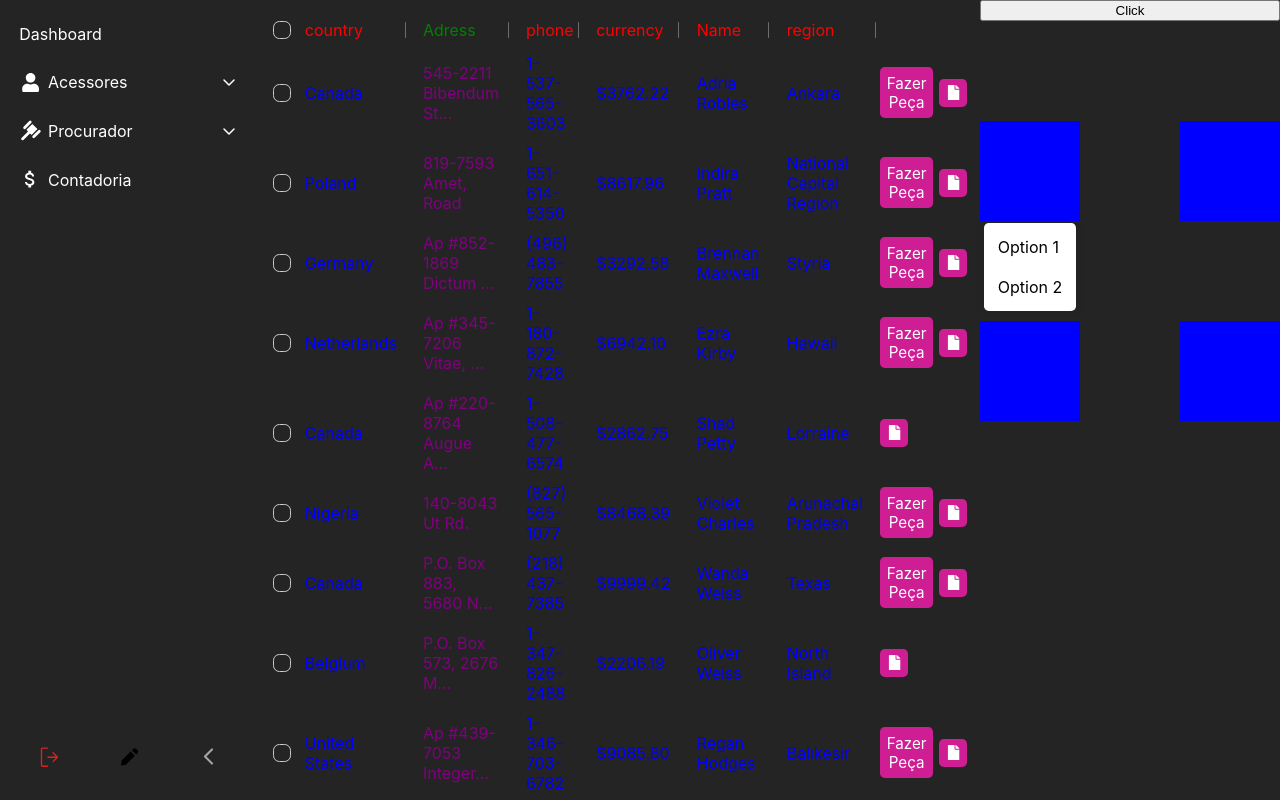
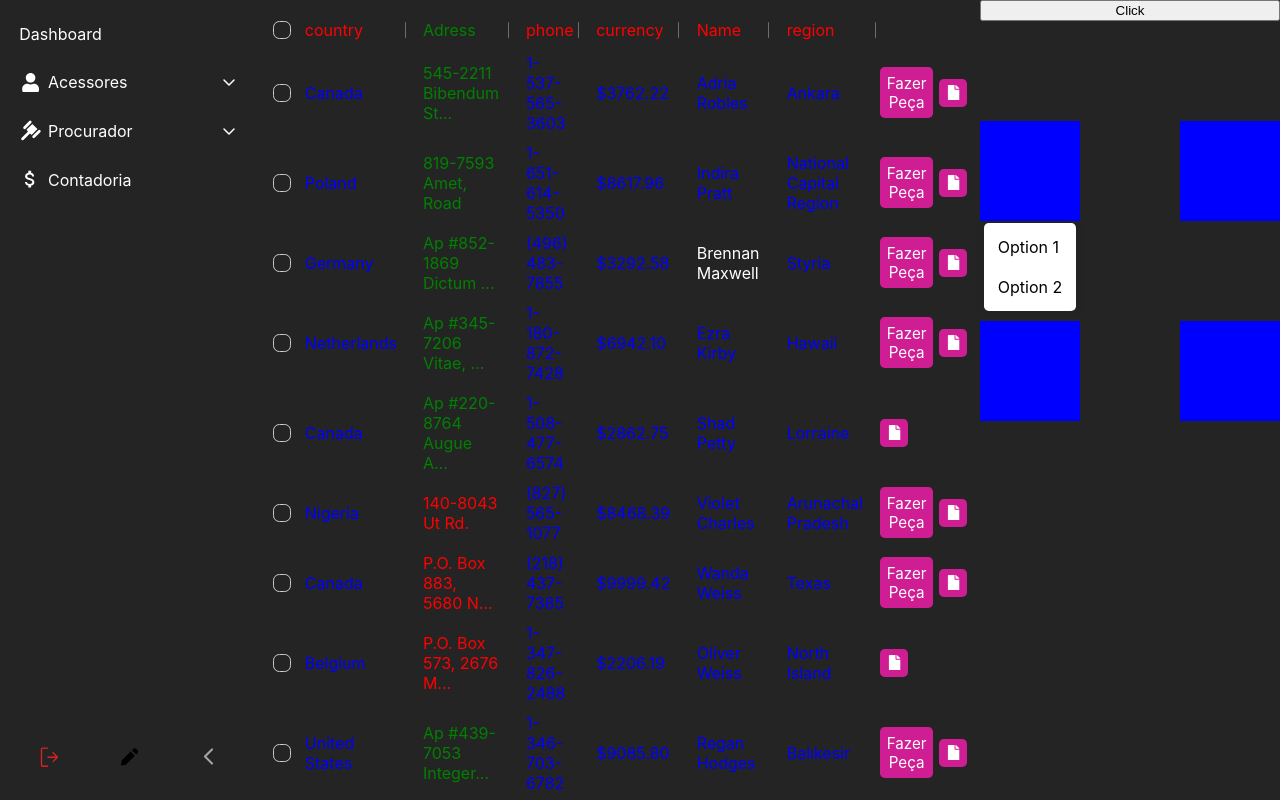
Before and after one commit to AthosMatos/athosws-react-components, a React (Create React App) app: page / in a window 1280 px wide. Built offline with nearby package versions, Linux system fonts and the light colour scheme; a web font is replaced by a local one.

Commit message:
dynamic able updaes

```diff
--- a/src/App.tsx
+++ b/src/App.tsx
@@ -153,7 +153,14 @@ const TestPage = () => {
           highlightColor: ATHOSColors.aqua.default,
           cellTextColor: {
             global: "blue",
-            specific: { address: "purple" },
+            specific: { address:
+              { global: "green", specificIndex: { indexes: [5, 6, 7], color: "red" } },
+              name: { condional: { showCondition: (rowColumnData) => {
+                console.log(rowColumnData);
+                return rowColumnData == "Brennan Maxwell";
+              }, color: "white" } },
+            },
+
           },
           columnTextColor: {
             global: "red",
--- a/src/Module/ATHOSDynamicTable/Sections/ADTCells/ADTCell/ADTCellColumn/index.tsx
+++ b/src/Module/ATHOSDynamicTable/Sections/ADTCells/ADTCell/ADTCellColumn/index.tsx
@@ -139,13 +139,13 @@ const ADTCellColumn = ({
       {(ref) => (
         <div ref={ref}>
           {colConfig && colConfig[column]?.cellComponent
-            ? colConfig[column]?.cellComponent(row[column])
+            ? colConfig[column]?.cellComponent!(row[column])
             : rowValue}
         </div>
       )}
     </ATHOSTooltip>
   ) : colConfig && colConfig[column]?.cellComponent ? (
-    colConfig[column]?.cellComponent(row[column])
+    colConfig[column]?.cellComponent!(row[column])
   ) : (
     rowValue
   );
--- a/src/Module/ATHOSDynamicTable/Sections/ADTCells/ADTCell/index.tsx
+++ b/src/Module/ATHOSDynamicTable/Sections/ADTCells/ADTCell/index.tsx
@@ -78,11 +78,23 @@ const ADTCell = memo((props: ADTCellProps) => {
           .map((column, index) => {
             const textColor = useMemo(() => {
               const globalColor = tableStyle?.cellTextColor?.global;
-              const specificColor =
+              const specificGlobalColor =
                 tableStyle?.cellTextColor?.specific &&
-                tableStyle?.cellTextColor?.specific[column];
+                tableStyle?.cellTextColor?.specific[column]?.global;
+              const specificIndexColor =
+                tableStyle?.cellTextColor?.specific &&
+                tableStyle?.cellTextColor?.specific[column]?.specificIndex &&
+                tableStyle?.cellTextColor?.specific[column]?.specificIndex?.indexes.includes(
+                  rowIndex
+                ) &&
+                tableStyle?.cellTextColor?.specific[column]?.specificIndex?.color;
+              const specificConditionColor =
+                tableStyle?.cellTextColor?.specific &&
+                tableStyle?.cellTextColor?.specific[column]?.condional?.showCondition(
+                  row[column]
+                ) && tableStyle?.cellTextColor?.specific[column]?.condional?.color;
 
-              return specificColor ?? globalColor;
+              return specificConditionColor || specificIndexColor || specificGlobalColor || globalColor;
             }, [tableStyle?.cellTextColor]);
             return (
               <ADTCellWrapper
--- a/src/Module/ATHOSDynamicTable/index.tsx
+++ b/src/Module/ATHOSDynamicTable/index.tsx
@@ -65,12 +65,12 @@ export function ATHOSDynamicTable<T>(props: DynamicTableProps<T>) {
           </AnimatePresence>
           <div
             id={tableWrapperId}
-            style={{
+            style={shouldRenderPersistantTable ?{
               position: "static",
               overflowX: "auto",
               overflowY: "hidden",
               width: "100%",
-            }}
+            }: undefined}
           >
             <Table />
           </div>
```
Also changed, not shown: src/Module/ATHOSDynamicTable/interfaces.ts (+16 -1 lines).
